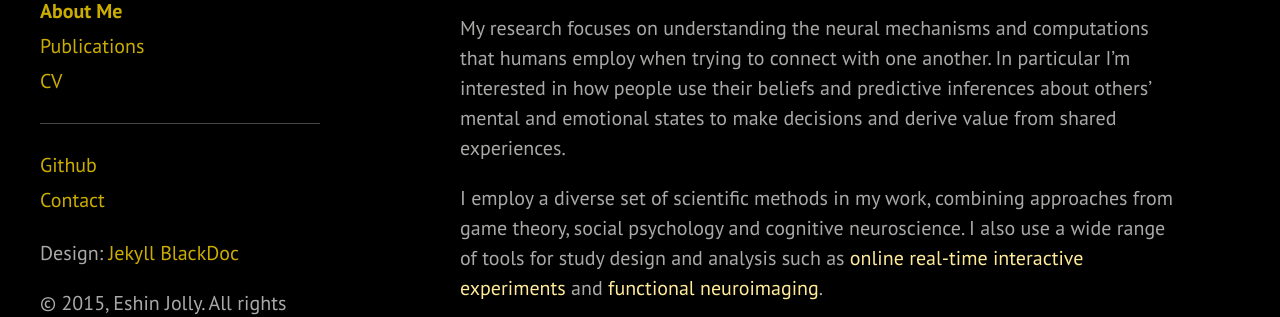
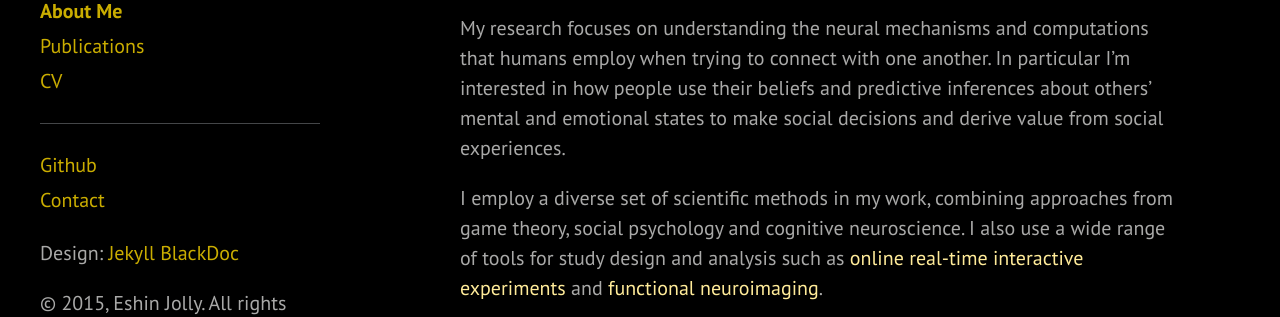
Before and after one commit to ejolly/ejolly.github.io, a Jekyll site: the page built from index.md, in a window 1280 px wide and 980 px high. Shown: the part 207-524 px from the top of the window. Built offline with Jekyll 4.4.1, drawn with Linux system fonts in a browser that asks for light colours; Markdown is read by kramdown in place of the engine named in the settings.

Commit message:
Minor about page changes.

```diff
--- a/index.md
+++ b/index.md
@@ -5,7 +5,7 @@ title: About Me
 
 I'm currently a PhD candidate in the [Computational Social Affective Neuroscience Laboratory](http://cosanlab.com) at Dartmouth College working with [Luke Chang](http://lukejchang.com).
 
-My research focuses on understanding the neural mechanisms and computations that humans employ when trying to connect with one another. In particular I'm interested in how people use their beliefs and predictive inferences about others' mental and emotional states to make decisions and derive value from shared experiences.
+My research focuses on understanding the neural mechanisms and computations that humans employ when trying to connect with one another. In particular I'm interested in how people use their beliefs and predictive inferences about others' mental and emotional states to make social decisions and derive value from social experiences.
 
 I employ a diverse set of scientific methods in my work, combining approaches from game theory, social psychology and cognitive neuroscience. I also use a wide range of tools for study design and analysis such as [online real-time interactive experiments](https://github.com/HarvardEconCS/turkserver-meteor) and [functional neuroimaging](http://dbic.dartmouth.edu/wiki/index.php/Main_Page).
 
```
